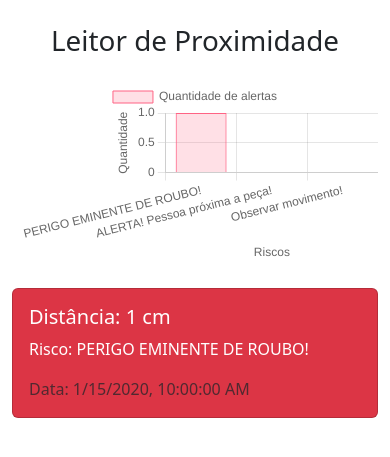
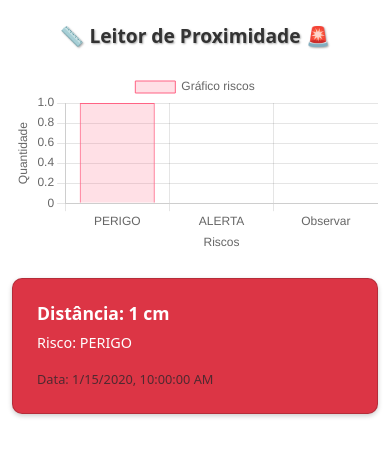
Before and after one commit to brenisio/museu_proximidade, a Flask app: page / in a window 390 px wide. Shown: the top 457 px of the page. Run offline with Flask 3, Linux system fonts and the light colour scheme; tables that the repository leaves empty hold one stand-in row (values such as "Sample post"); some libraries are stand-ins or nearby versions.

Commit message:
nova att mobile

```diff
--- a/templates/index.html
+++ b/templates/index.html
@@ -4,10 +4,69 @@
 <head>
     <meta charset="UTF-8">
     <meta name="viewport" content="width=device-width, initial-scale=1.0">
-    <title>Leitor de Proximidade</title>
+    <title>📏 Leitor de Proximidade 🚨</title>
     <link href="https://cdn.jsdelivr.net/npm/bootstrap@5.3.0-alpha3/dist/css/bootstrap.min.css" rel="stylesheet">
     <script src="https://cdn.jsdelivr.net/npm/bootstrap@5.3.0-alpha3/dist/js/bootstrap.bundle.min.js"></script>
     <script src="https://cdn.jsdelivr.net/npm/chart.js"></script>
+    <style>
+        /* Estilização do título */
+        h1 {
+            font-size: 1.8rem;
+            font-weight: bold;
+            color: #333;
+            text-shadow: 1px 1px 2px #aaa;
+        }
+
+        /* Personalização do gráfico */
+        canvas {
+            max-width: 100%;
+            height: auto;
+        }
+
+        /* Cartões compactados no mobile */
+        .card {
+            width: 100%;
+            padding: 0.5rem;
+            margin-bottom: 0.8rem;
+            border-radius: 10px;
+            box-shadow: 0px 2px 5px rgba(0, 0, 0, 0.2);
+        }
+
+        .card-title {
+            font-size: 1.1rem;
+            font-weight: bold;
+        }
+
+        .card-text {
+            font-size: 0.9rem;
+        }
+
+        .text-muted {
+            font-size: 0.8rem;
+        }
+
+        /* Ajuste no gráfico - "Riscos" estilizado */
+        .chart-label {
+            font-size: 1rem;
+            font-weight: bold;
+            color: #555;
+            text-transform: uppercase;
+        }
+
+        /* Melhor alinhamento geral */
+        .container {
+            max-width: 500px;
+            margin: auto;
+        }
+
+        .mb-4 {
+            margin-bottom: 1.5rem !important;
+        }
+
+        .text-center {
+            font-size: 1.2rem;
+        }
+    </style>
     <script>
         async function fetchLeituras() {
             const response = await fetch('/leituras');
@@ -16,9 +75,8 @@
 
             // Ordenar os dados: primeiro pela data (decrescente), depois pelo risco
             data.sort((a, b) => {
-                const dateComparison = new Date(b.data) - new Date(a.data); // Data decrescente
+                const dateComparison = new Date(b.data) - new Date(a.data);
                 if (dateComparison === 0) {
-                    // Se as datas forem iguais, ordenar pelo risco
                     if (a.distancia > 0 && a.distancia < 10) return -1;
                     if (b.distancia > 0 && b.distancia < 10) return 1;
                     if (a.distancia >= 10 && a.distancia < 20) return -1;
@@ -32,19 +90,19 @@
             container.innerHTML = '';
 
             const riskCounts = {
-                "PERIGO EMINENTE DE ROUBO!": 0,
-                "ALERTA! Pessoa próxima a peça!": 0,
-                "Observar movimento!": 0
+                "PERIGO": 0,
+                "ALERTA": 0,
+                "Observar": 0
             };
 
             data.forEach(item => {
                 let risco = "";
                 if (item.distancia > 0 && item.distancia < 10) {
-                    risco = "PERIGO EMINENTE DE ROUBO!";
+                    risco = "PERIGO";
                 } else if (item.distancia >= 10 && item.distancia < 20) {
-                    risco = "ALERTA! Pessoa próxima a peça!";
+                    risco = "ALERTA";
                 } else if (item.distancia >= 20 && item.distancia < 50) {
-                    risco = "Observar movimento!";
+                    risco = "Observar";
                 }
 
                 // Incrementar o contador de riscos
@@ -55,21 +113,21 @@
                 // Definir a classe CSS com base na distância
                 let colorClass = "";
                 if (item.distancia < 10) {
-                    colorClass = "bg-danger text-white"; // Vermelho
+                    colorClass = "bg-danger text-white";
                 } else if (item.distancia >= 10 && item.distancia < 20) {
-                    colorClass = "bg-warning text-dark"; // Amarelo
+                    colorClass = "bg-warning text-dark";
                 }
 
-                // Adicionar ao container
                 const row = `
-                    <div class="card mb-2 ${colorClass}">
+                    <div class="card ${colorClass}">
                         <div class="card-body">
-                            <h5 class="card-title">Distância: ${item.distancia} cm</h5>
-                            <p class="card-text">Risco: ${risco}</p>
-                            <p class="card-text text-muted">Data: ${new Date(item.data).toLocaleString()}</p>
+                            <h5 class="card-title small">Distância: ${item.distancia} cm</h5>
+                            <p class="card-text small">Risco: ${risco}</p>
+                            <p class="card-text text-muted" style="font-size: 0.8rem;">Data: ${new Date(item.data).toLocaleString()}</p>
                         </div>
                     </div>
                 `;
+
                 container.innerHTML += row;
             });
 
@@ -84,10 +142,10 @@
             chart = new Chart(ctx, {
                 type: 'bar',
                 data: {
-                    labels: [], // Etiquetas de risco
+                    labels: [],
                     datasets: [{
-                        label: 'Quantidade de alertas',
-                        data: [], // Dados de contagem
+                        label: 'Gráfico riscos',
+                        data: [],
                         backgroundColor: [
                             'rgba(255, 99, 132, 0.2)',
                             'rgba(255, 205, 86, 0.2)',
@@ -123,15 +181,17 @@
         window.onload = () => {
             createChart();
             fetchLeituras();
-            setInterval(fetchLeituras, 5000); // Atualiza a cada 5 segundos
+            setInterval(fetchLeituras, 2000);
         };
     </script>
 </head>
 
 <body>
     <div class="container mt-4">
-        <h1 class="text-center mb-4">Leitor de Proximidade</h1>
-        <canvas id="myChart" class="mb-4"></canvas>
+        <h1 class="text-center mb-4">📏 Leitor de Proximidade 🚨</h1>
+        <div class="d-flex justify-content-center">
+            <canvas id="myChart" class="mb-4"></canvas>
+        </div>
         <div id="leituras-container">
             <p class="text-center">Carregando dados...</p>
         </div>
```
